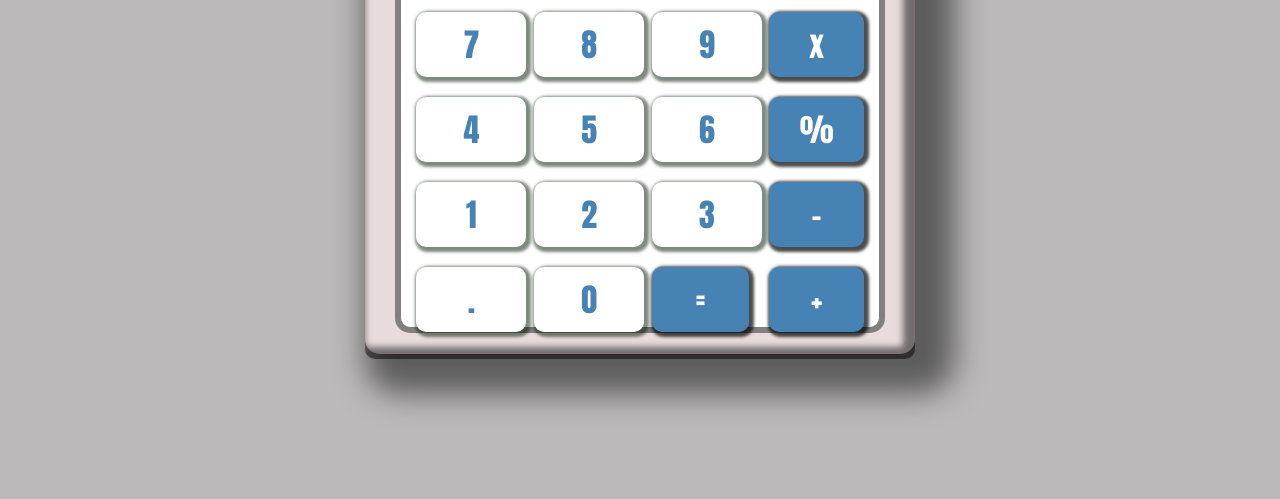
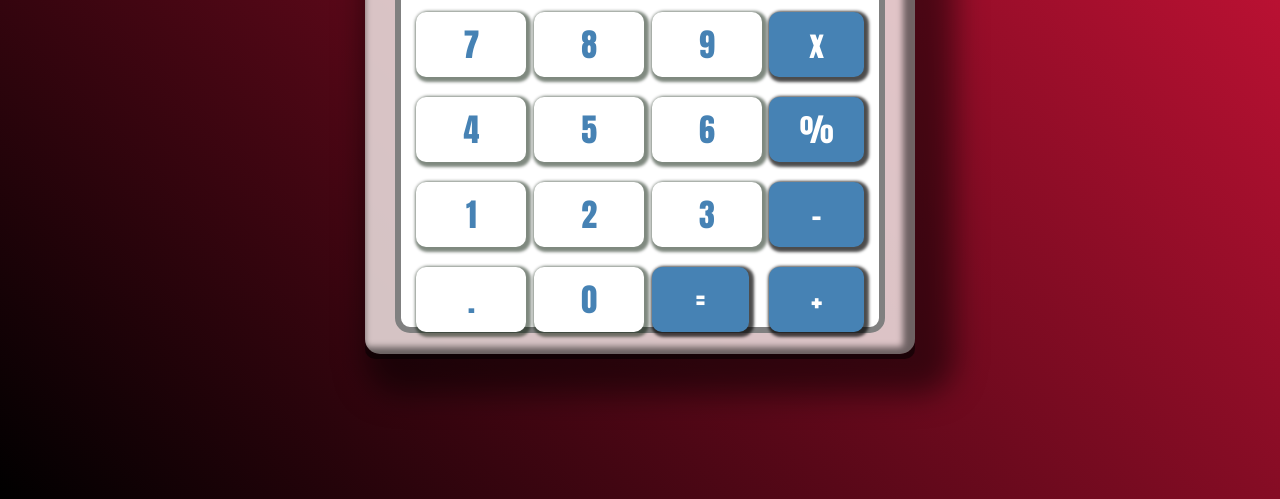
Before and after one commit to VKzinhon/Trabalho-Web, a plain HTML site: page index.html in a window 1280 px wide. Shown: the part 331-830 px from the top of the page. Before the commit the page ends 800 px from the top, so only its background shows below. Drawn offline with Linux system fonts and the light colour scheme.

Commit message:
fundo vermelho

```diff
--- a/style.css
+++ b/style.css
@@ -1,5 +1,6 @@
 body {
-    background-color: rgb(187, 185, 185);
+    background-image: linear-gradient(45deg,black, crimson);
+    height: 100vh;
     padding: 0;
     margin: 0;
     text-align: center;
```
